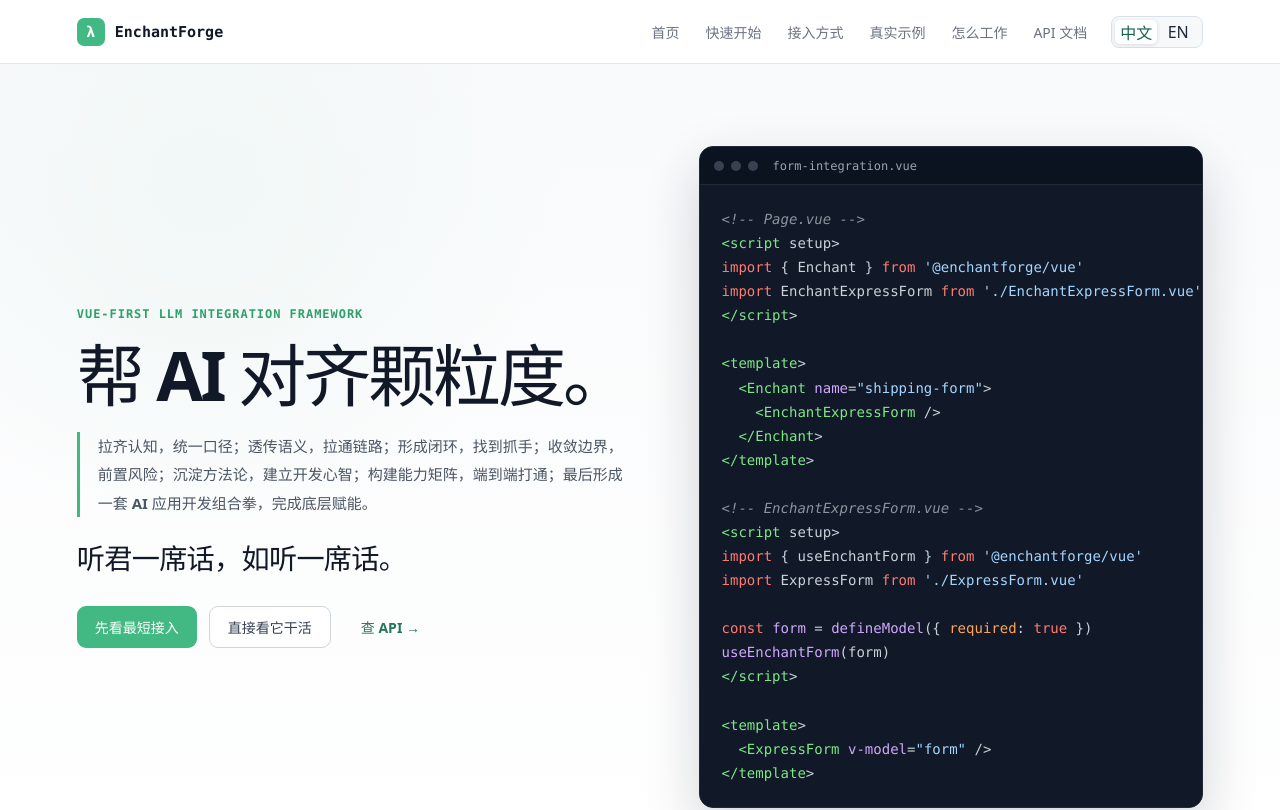
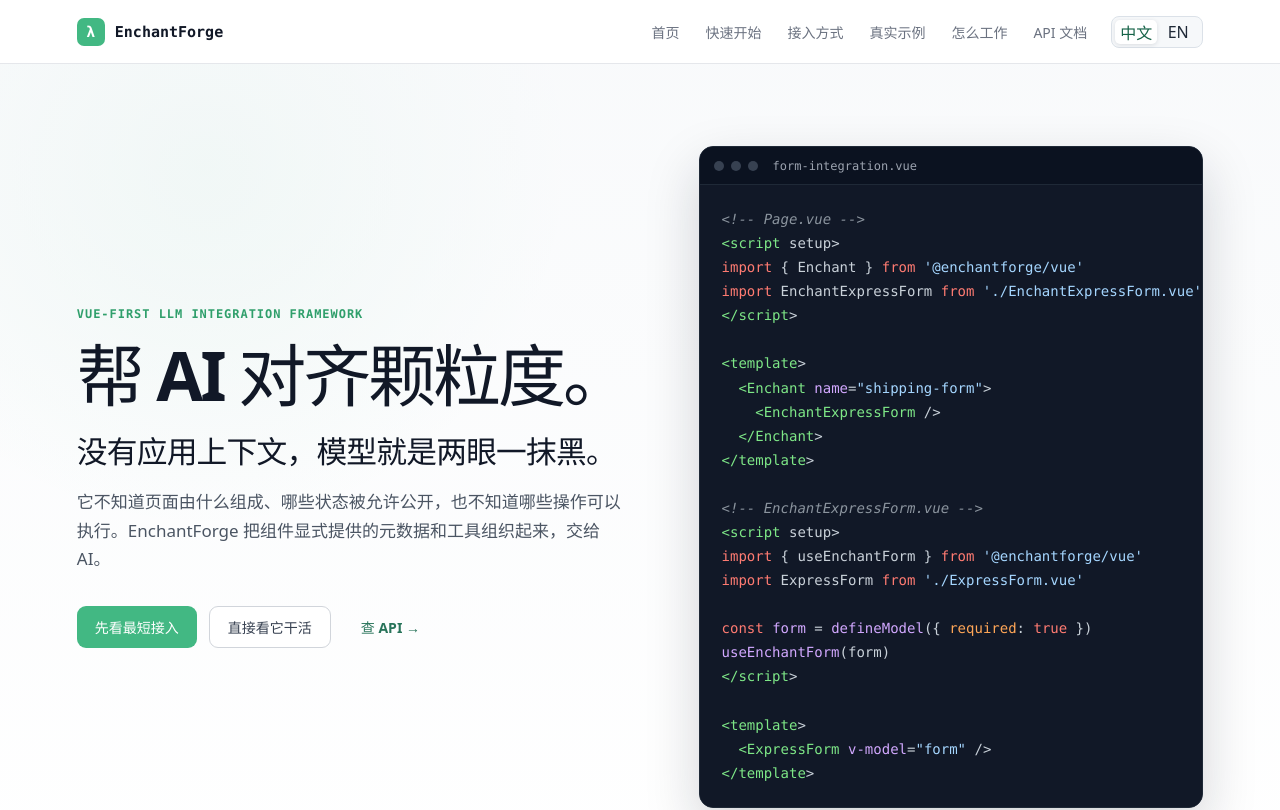
Before and after one commit to Hisashiburidane/llm-integration, a Vue app in the folder website/: page / in a window 1280 px wide. Shown: the top 810 px of the page. Built offline with nearby package versions, Linux system fonts and the light colour scheme; no server answers.

Commit message:
refactor(website): focus hero on missing context

```diff
--- a/website/src/locales.ts
+++ b/website/src/locales.ts
@@ -21,14 +21,14 @@ export const messages = {
       hero: {
         kicker: 'Vue-first LLM integration framework',
         title: '帮 AI 对齐颗粒度。',
-        chant: '拉齐认知，统一口径；透传语义，拉通链路；形成闭环，找到抓手；收敛边界，前置风险；沉淀方法论，建立开发心智；构建能力矩阵，端到端打通；最后形成一套 AI 应用开发组合拳，完成底层赋能。',
-        punchline: '听君一席话，如听一席话。',
+        problem: '没有应用上下文，模型就是两眼一抹黑。',
+        lead: '它不知道页面由什么组成、哪些状态被允许公开，也不知道哪些操作可以执行。EnchantForge 把组件显式提供的元数据和工具组织起来，交给 AI。',
         start: '先看最短接入',
         examples: '直接看它干活',
         api: '查 API'
       },
       minimum: {
-        kicker: '翻译成人话',
+        kicker: '先让 AI 看见',
         title: '应用知道的，AI 也该知道。',
         body: '表单字段、页面结构、允许公开的状态和可执行操作，本来就在 Vue 组件里。与其让模型从截图、Prompt 和 Skills 里重新猜一遍，不如让应用直接提供结构化的上下文和工具。',
         notes: {
@@ -252,15 +252,15 @@ export const messages = {
     home: {
       hero: {
         kicker: 'Vue-first LLM integration framework',
-        title: 'Align AI at the right granularity.',
-        chant: 'Align understanding. Standardize semantics. Connect the chain. Close the loop. Find the leverage point. Constrain the boundary. Front-load risk. Build the capability matrix. Deliver end to end. Complete the foundational enablement.',
-        punchline: 'That was a lot of words, and we still know nothing.',
+        title: 'Give AI context at the right granularity.',
+        problem: 'Without application context, even a capable model is operating blind.',
+        lead: 'It does not know how the interface is structured, which state may be exposed, or which actions are available. EnchantForge organizes metadata and tools explicitly contributed by components and makes them available to AI.',
         start: 'Start with one wrapper',
         examples: 'Open examples',
         api: 'Read the API'
       },
       minimum: {
-        kicker: 'In plain terms',
+        kicker: 'Make the application visible',
         title: 'What the application knows, AI should know.',
         body: 'Form fields, interface structure, explicitly exposed state, and executable actions already exist in Vue components. The application can provide structured context and tools instead of asking a model to reconstruct them from screenshots, prompts, and skills.',
         notes: {
--- a/website/src/styles.css
+++ b/website/src/styles.css
@@ -182,24 +182,20 @@ h3 {
   line-height: 1.65;
 }
 
-.hero-chant {
-  max-width: 680px;
-  margin-bottom: 24px;
-  padding-left: 18px;
-  border-left: 3px solid #42b883;
-  color: #4b5563;
-  font-size: 15px;
-  font-weight: 550;
-  line-height: 1.9;
+.hero-problem {
+  max-width: 700px;
+  margin-bottom: 16px;
+  color: #111827;
+  font-size: clamp(22px, 2.4vw, 32px);
+  font-weight: 700;
+  line-height: 1.3;
+  letter-spacing: -0.025em;
 }
 
-.hero-punchline {
-  margin-bottom: 30px;
-  color: #111827;
-  font-size: clamp(22px, 2.2vw, 30px);
-  font-weight: 700;
-  line-height: 1.25;
-  letter-spacing: -0.025em;
+.hero .lead {
+  max-width: 660px;
+  font-size: 17px;
+  line-height: 1.7;
 }
 
 .actions {
--- a/website/src/views/HomeView.vue
+++ b/website/src/views/HomeView.vue
@@ -68,8 +68,8 @@ function levelNotes(name: string) {
     <div class="hero-copy">
       <p class="kicker">{{ t('home.hero.kicker') }}</p>
       <h1>{{ t('home.hero.title') }}</h1>
-      <p class="hero-chant">{{ t('home.hero.chant') }}</p>
-      <p class="hero-punchline">{{ t('home.hero.punchline') }}</p>
+      <p class="hero-problem">{{ t('home.hero.problem') }}</p>
+      <p class="lead">{{ t('home.hero.lead') }}</p>
       <div class="actions">
         <a class="button primary" href="#start">{{ t('home.hero.start') }}</a>
         <a class="button secondary" :href="examplesUrl">{{ t('home.hero.examples') }}</a>
```
